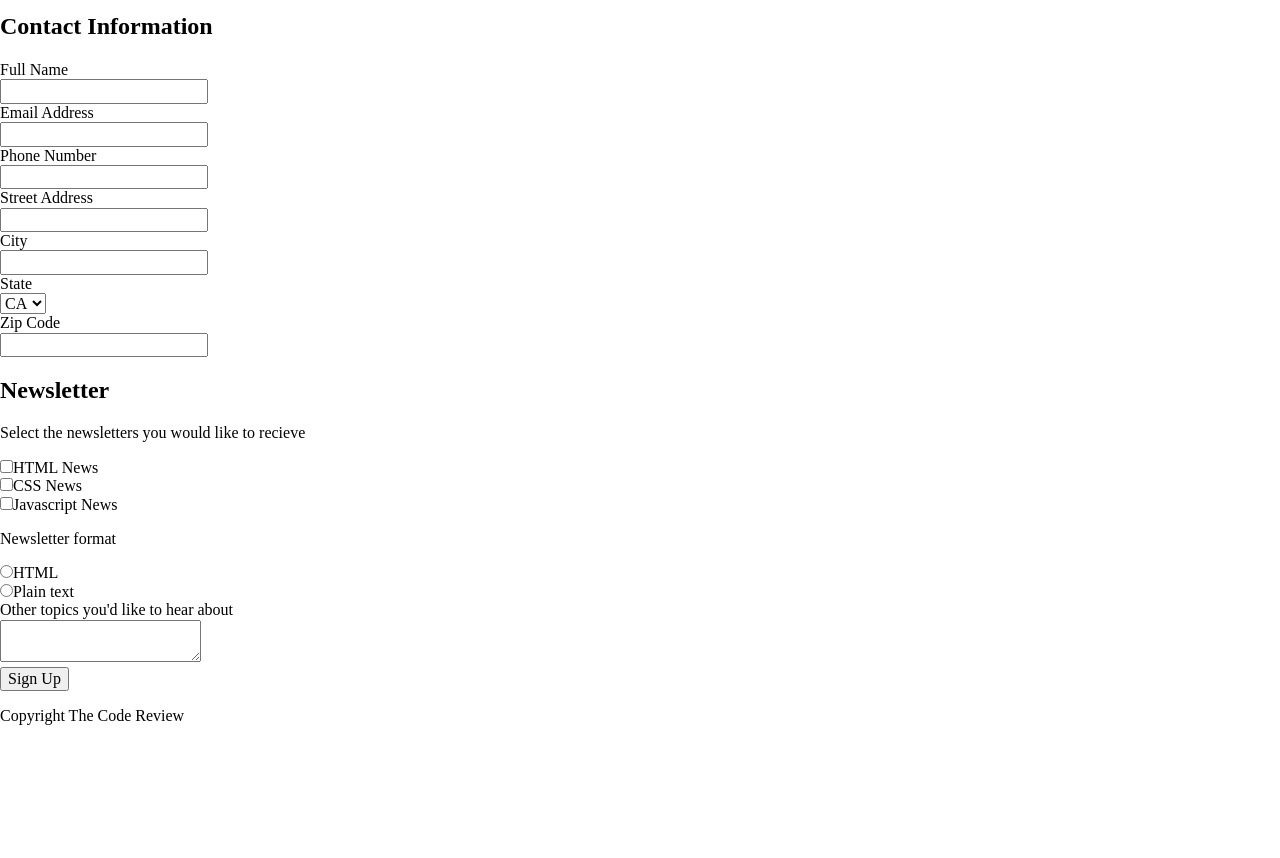
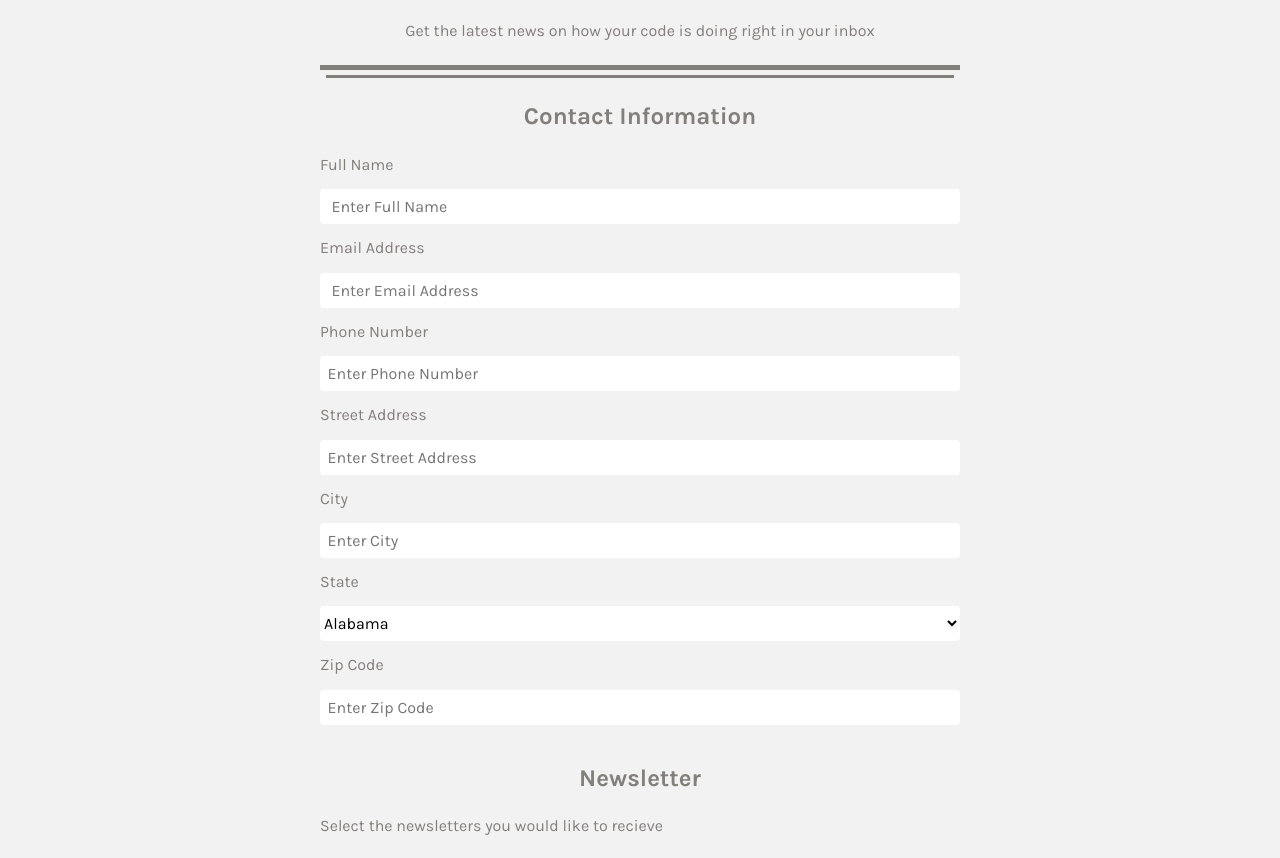
Before and after one commit to chrisnelsonfitt/Treehouse-3, a plain HTML site: page index.html in a window 1280 px wide. Shown: the part 152-1010 px from the top of the page. Before the commit the page ends 894 px from the top, so only its background shows below. Drawn offline with nearby package versions, Linux system fonts and the light colour scheme.

Commit message:
Ready for submit

```diff
--- a/css/styles.css
+++ b/css/styles.css
@@ -0,0 +1,107 @@
+* {
+  padding:0;
+  margin:0;
+}
+html{
+    color:#837F7B;
+    background:#F2F2F2;
+    font-family: 'Karla', sans-serif;
+}
+header{
+    text-align: center;
+    color:#f2f2f2;
+    background:#3D4B4E;
+    height: 75px;
+    line-height: 70px;
+    width:100%;
+    margin-bottom: 15px;
+}
+main h2{
+    margin-top:25px;
+    margin-bottom: 25px;
+    text-align: center;
+}
+main p{
+    width:80%;
+    display: block;
+    margin-bottom: 35px;
+    margin-top:25px;
+}
+
+.signup{
+    padding-bottom:25px;
+    border-bottom: solid 5px;
+}
+.signup p{
+    margin:auto;
+    text-align: center;
+}
+.padding{
+
+    margin-top:5px;
+    border-top: solid 3px;
+    width:98%;
+    margin:5px auto;
+}
+main{
+    margin:auto;
+    margin-top: 3px;
+    width:95%;
+}
+.contact_form input , select{
+    width:100%;
+    height:35px;
+    margin: 15px 0px;
+    background: #fff;
+    border:none;
+    border-radius: 4px;
+}
+input:focus , select:focus , textarea{
+    outline:none;
+   border-bottom: solid 3px #75BEBB;
+
+}
+.error{
+    border:solid 2px #FF5A43;
+}
+.newsletter_form p{
+    margin-bottom:25px;
+    margin-top:15px;
+  width:100%;
+
+}
+textarea{
+    background:#fff;
+    border:none;
+    width:100%;
+    border-radius: 4px;
+    height: 120px;
+}
+button{
+    background:#75BEBB;
+    display: block;
+    margin:auto;
+    margin-top:25px;
+    width:100%;
+    height: 50px;
+    border-radius: 5px;
+    border:none;
+    font-size: 1.333rem;
+    font-weight: bold;
+    color:#f2f2f2;
+}
+footer{
+    text-align: center;
+    font-style: italic;
+    margin: 15px;
+
+}
+@media (min-width:1024px){
+    main{
+    width:50%;
+}
+    button{
+        width:25%;
+    }
+
+}
--- a/index.html
+++ b/index.html
@@ -4,81 +4,145 @@
            <meta name='viewport' content="width=device-width, initial_scale=1.0">
          <link href="css/normalize.css" rel="stylesheet">
          <link href="css/styles.css" rel='stylesheet'>
+   <link href='https://fonts.googleapis.com/css?family=Karla:400,400italic,700,700italic' rel='stylesheet' type='text/css'>
 
 </head>
+
+
 <header>
         <h1>
             The Code Review
         </h1>
+</header>
+<main>
+    <div class="signup">
        <h2>
         Signup for our newsletter
         </h2>
             <p>
                 Get the latest news on how your code is doing right in your inbox
             </p>
-
-</header>
-<main>
+    </div>
+    <div class='padding'>
+    </div>
+    <div class="contact_form">
         <h2>
         Contact Information
         </h2>
     <form>
         Full Name<br>
-        <input type="text" name="fullname">
+        <input type="text" name="fullname" placeholder=" &nbsp; Enter Full Name">
         <br>
 
         Email Address<br>
-        <input type='text' name="Email">
+        <input type='text' name="Email" placeholder=" &nbsp; Enter Email Address">
         <br>
 
         Phone Number<br>
-        <input type="text" name="phonenumber">
+        <input type="text" name="phonenumber" placeholder="&nbsp; Enter Phone Number">
         <br>
 
         Street Address<br>
-        <input type="text" name="address">
+        <input type="text" name="address" placeholder="&nbsp; Enter Street Address">
         <br>
 
         City<br>
-        <input type="text" name="city">
+        <input type="text" name="city" placeholder='&nbsp; Enter City'>
         <br>
+        State<br>
+       <select name="state">
 
-        State <br>
-        <select name="">
-        <option value="CA">CA</option>
-        <option value="CO">CO</option>
-        <option value="NY">NY</option>
-        <option value="NA">NA</option>
+       <option value="AL">Alabama</option>
+	<option value="AK">Alaska</option>
+	<option value="AZ">Arizona</option>
+	<option value="AR">Arkansas</option>
+	<option value="CA">California</option>
+	<option value="CO">Colorado</option>
+	<option value="CT">Connecticut</option>
+	<option value="DE">Delaware</option>
+	<option value="DC">District Of Columbia</option>
+	<option value="FL">Florida</option>
+	<option value="GA">Georgia</option>
+	<option value="HI">Hawaii</option>
+	<option value="ID">Idaho</option>
+	<option value="IL">Illinois</option>
+	<option value="IN">Indiana</option>
+	<option value="IA">Iowa</option>
+	<option value="KS">Kansas</option>
+	<option value="KY">Kentucky</option>
+	<option value="LA">Louisiana</option>
+	<option value="ME">Maine</option>
+	<option value="MD">Maryland</option>
+	<option value="MA">Massachusetts</option>
+	<option value="MI">Michigan</option>
+	<option value="MN">Minnesota</option>
+	<option value="MS">Mississippi</option>
+	<option value="MO">Missouri</option>
+	<option value="MT">Montana</option>
+	<option value="NE">Nebraska</option>
+	<option value="NV">Nevada</option>
+	<option value="NH">New Hampshire</option>
+	<option value="NJ">New Jersey</option>
+	<option value="NM">New Mexico</option>
+	<option value="NY">New York</option>
+	<option value="NC">North Carolina</option>
+	<option value="ND">North Dakota</option>
+	<option value="OH">Ohio</option>
+	<option value="OK">Oklahoma</option>
+	<option value="OR">Oregon</option>
+	<option value="PA">Pennsylvania</option>
+	<option value="RI">Rhode Island</option>
+	<option value="SC">South Carolina</option>
+	<option value="SD">South Dakota</option>
+	<option value="TN">Tennessee</option>
+	<option value="TX">Texas</option>
+	<option value="UT">Utah</option>
+	<option value="VT">Vermont</option>
+	<option value="VA">Virginia</option>
+	<option value="WA">Washington</option>
+	<option value="WV">West Virginia</option>
+	<option value="WI">Wisconsin</option>
+	<option value="WY">Wyoming</option>
         </select>
         <br>
         Zip Code<br>
-        <input type="text" name="Zip">
+        <input type="text" name="Zip" placeholder="&nbsp; Enter Zip Code">
         <br>
 
     </form>
+     </div>
+       <div class="newsletter_form">
+
+
     <h2>
         Newsletter
     </h2>
-    <p>
-        Select the newsletters you would like to recieve
+    <p> Select the newsletters you would like to recieve
     </p>
     <form>
-        <input type="checkbox" name="html_news">HTML News<br>
-        <input type="checkbox" name='css_news'>CSS News<br>
-        <input type="checkbox" name='javascript_news'>Javascript News<br>
+        <input type="checkbox" name="html_news">&nbsp; HTML News <br>
+        <input type="checkbox" name='css_news'> &nbsp; CSS News <br>
+        <input type="checkbox" name='javascript_news'>&nbsp; Javascript News <br>
     </form>
+
+ <br>
     <p>
         Newsletter format
     </p>
     <form>
-    <input type="radio" name='html'>HTML <br>
-    <input type="radio" name='plain_text'>Plain text<br>
-        Other topics you'd like to hear about<br>
-        <textarea></textarea><br>
+    <input type="radio" name='html'>&nbsp; HTML <br>
+    <input type="radio" name='plain_text'>&nbsp; Plain text<br> <br>
+
+       <p> Other topics you'd like to hear about</p>
+        <textarea>
+
+        </textarea><br>
     </form>
     <button>
         Sign Up
     </button>
+    </div>
+
 </main>
 <footer>
     <p>
```
Lines whose indentation alone changed are shown as unchanged.
